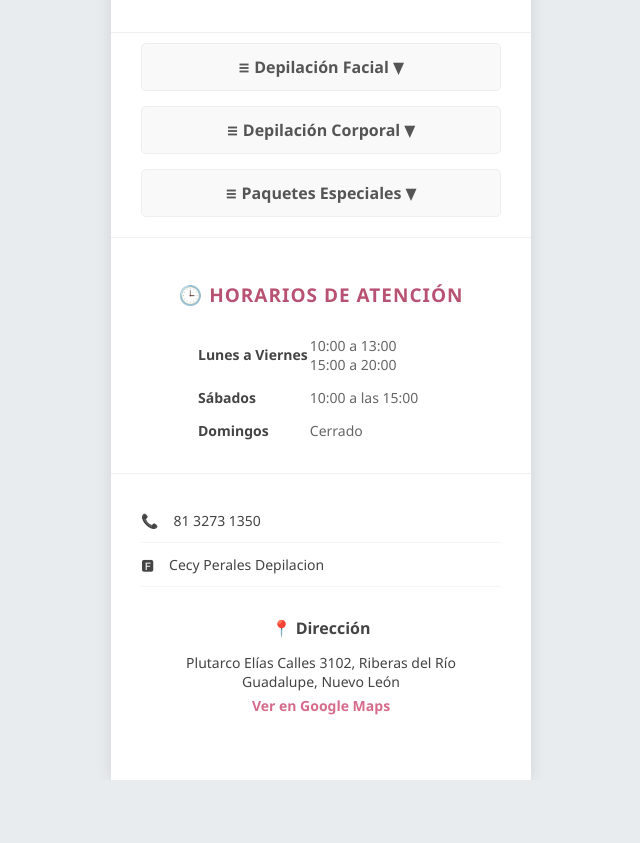
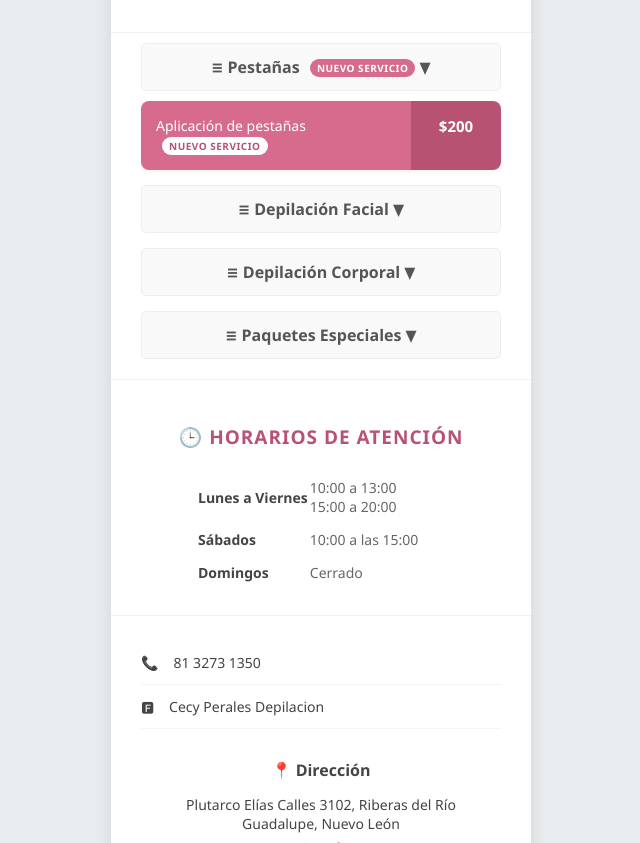
Before and after one commit to Langel1023/Cecy_depilacion, a plain HTML site: page index.html in a window 1280 px wide. Shown: the part 942-1785 px from the top of the page, without its empty margins (319-959 px from the left). Before the commit the page ends 1722 px from the top, so only its background shows below. Drawn offline with Linux system fonts and the light colour scheme; no server answers.

Commit message:
Update index.html

```diff
--- a/index.html
+++ b/index.html
@@ -37,6 +37,10 @@
         .grupo-titulo:first-child { margin-top: 0; }
         .checkbox-label { display: block; padding: 8px 0; font-size: 15px; color: #555; cursor: pointer; }
         .checkbox-label input[type="checkbox"] { margin-right: 12px; transform: scale(1.3); accent-color: #d66b8d; cursor: pointer; }
+
+        /* Etiqueta Nuevo Servicio */
+        .badge-nuevo { background-color: #d66b8d; color: #fff; font-size: 10px; font-weight: bold; padding: 2px 7px; border-radius: 10px; text-transform: uppercase; letter-spacing: 0.5px; margin-left: 6px; vertical-align: middle; display: inline-block; }
+        .badge-nuevo-blanco { background-color: #fff; color: #b85273; font-size: 10px; font-weight: bold; padding: 2px 7px; border-radius: 10px; text-transform: uppercase; letter-spacing: 0.5px; margin-left: 6px; vertical-align: middle; display: inline-block; }
 
         /* Carrusel de Fechas y Horas */
         .carrusel-dias { display: flex; justify-content: space-between; align-items: center; margin: 20px auto; width: 90%; }
@@ -104,7 +108,13 @@
         <p style="color: #666; font-size: 14px; margin-bottom: 10px;">1. Selecciona uno o más servicios:</p>
 
         <div class="checkbox-group">
-            <div class="grupo-titulo">Depilación Facial</div>
+            <div class="grupo-titulo">Pestañas</div>
+            <label class="checkbox-label">
+                <input type="checkbox" class="servicio-checkbox" value="Aplicación de pestañas ($200)">
+                Aplicación de pestañas - $200 <span class="badge-nuevo">Nuevo servicio</span>
+            </label>
+
+            <div class="grupo-titulo" style="margin-top: 15px;">Depilación Facial</div>
             <label class="checkbox-label"><input type="checkbox" class="servicio-checkbox" value="Ceja ($100)"> Ceja - $100</label>
             <label class="checkbox-label"><input type="checkbox" class="servicio-checkbox" value="Bozo ($60)"> Bozo - $60</label>
             <label class="checkbox-label"><input type="checkbox" class="servicio-checkbox" value="Frente ($60)"> Frente - $60</label>
@@ -216,6 +226,14 @@
 
     <!-- MENÚS DESPLEGABLES -->
     <section class="seccion" style="padding-top: 10px; padding-bottom: 5px;">
+        <details class="acordeon-servicios" open>
+            <summary>≡ Pestañas <span class="badge-nuevo">Nuevo servicio</span> ▼</summary>
+            <div class="servicio-fila">
+                <div class="servicio-nombre">Aplicación de pestañas <span class="badge-nuevo-blanco">Nuevo servicio</span></div>
+                <div class="servicio-precio">$200</div>
+            </div>
+        </details>
+
         <details class="acordeon-servicios">
             <summary>≡ Depilación Facial ▼</summary>
             <div class="servicio-fila"><div class="servicio-nombre">Ceja</div><div class="servicio-precio">$100</div></div>
```
